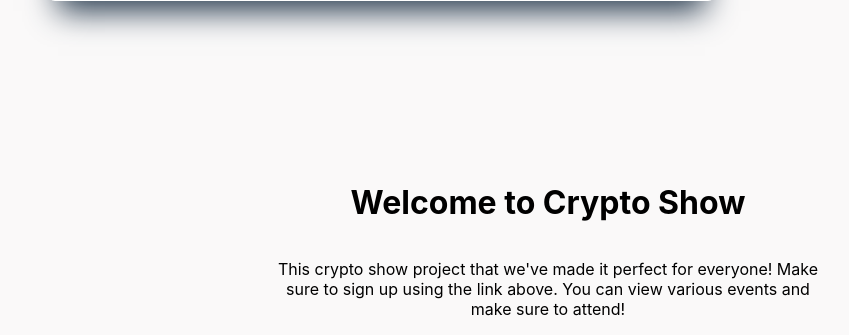
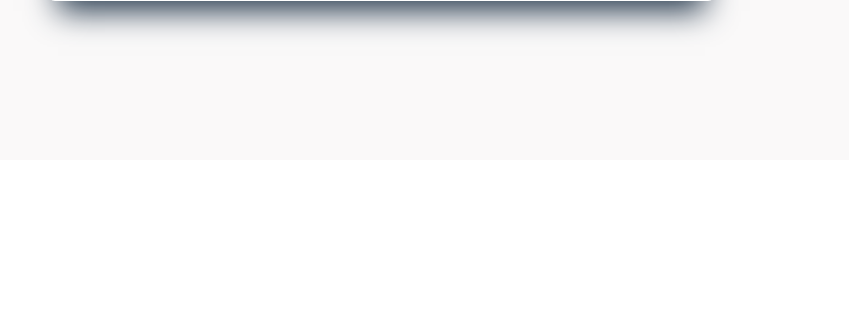
Before and after one commit to wilfried237/CryptoShow, a PHP site: page / in a window 1280 px wide. Shown: the part 727-1062 px from the top of the page, without its empty margins (92-941 px from the left). After the commit the page ends 766 px from the top, so only its background shows below. Run offline with PHP 8.4, Linux system fonts and the light colour scheme.

Commit message:
Remove mistake from home page

```diff
--- a/FrontEnd/pages/home/home.php
+++ b/FrontEnd/pages/home/home.php
@@ -21,23 +21,4 @@
       </div>
     </div>
   </div>
-  <div class = "container">
-    <div class="head">
-      <h1>Welcome to Crypto Show</h1>
-      <div class = "para">
-      <p>This crypto show project that we've made it perfect for everyone! Make sure to sign up using the link above. You can view various events and make sure to attend!</p>
-      </div>
-    </div>
-    <div class = "main">
-      <div class="both">
-      <h1>We are here to get as many people moving as possible.</h1>
-      <p>It's not only writers who can benefit from this free online tool. If you're a programmer who's working on a project where blocks of text are needed, this tool can be a great way to get that. It's a good way to test your programming and that the tool being created is working well.</p>
-        <p>
-        If you do find this paragraph tool useful, please do us a favor and let us know how you're using it. It's greatly beneficial for us to know the different ways this tool is being used so we can improve it with updates. This is especially true since there are times when the generators we create get used in completely unanticipated ways from when we initially created them. If you have the time, please send us a quick note on what you'd like to see changed or added to make it better in the future.</p>
-      </div>
-      <div class="both-2">
-    <img class ="img1" src="https://images.pexels.com/photos/20608917/pexels-photo-20608917/free-photo-of-a-motorcycle-parked-in-front-of-a-building-with-a-flower-garden.jpeg?auto=compress&cs=tinysrgb&w=1260&h=750&dpr=1">
-      </div>
-    </div>
-  </div>
 </body>
```
